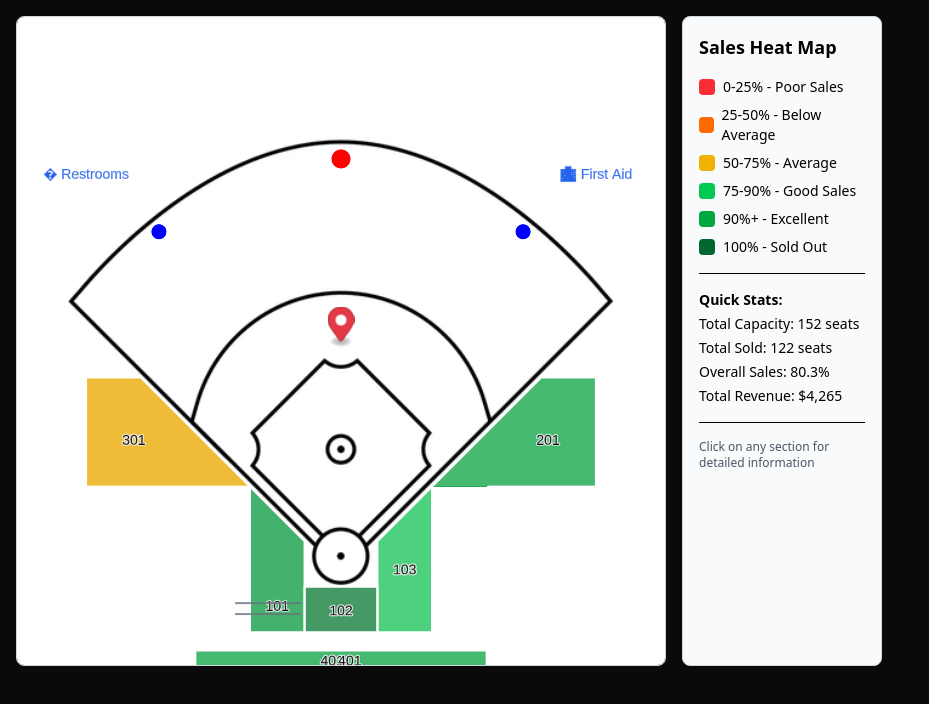
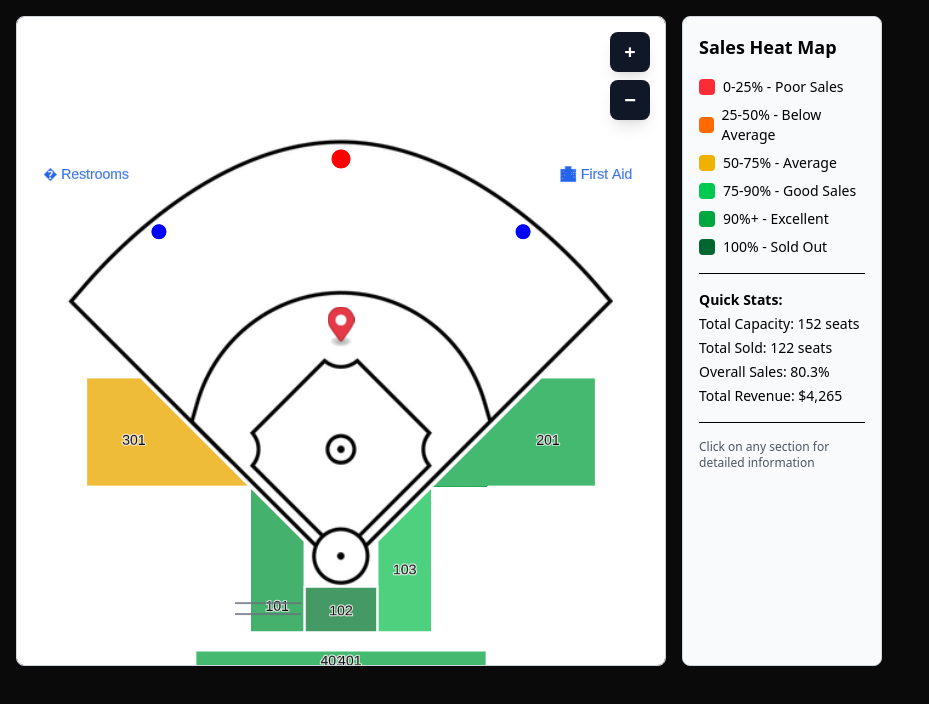
Before and after one commit to andrewgilliland/venue-maps, a React (Vite) app: page / in a window 1280 px wide. Shown: the top 704 px of the page, without its empty margins (0-929 px from the left). Built offline with nearby package versions, Linux system fonts and the light colour scheme; no server answers.

Commit message:
feat: adds custom zoom button

```diff
--- a/src/components/CustomImageMap.tsx
+++ b/src/components/CustomImageMap.tsx
@@ -1,5 +1,5 @@
 import { useEffect, useRef } from "react";
-import { Map, Popup, Marker } from "maplibre-gl";
+import { Map, Popup, Marker, NavigationControl } from "maplibre-gl";
 import "maplibre-gl/dist/maplibre-gl.css";
 import "./CustomImageMap.css";
 import { renderSectionPopoverToString } from "./SectionPopover";
@@ -277,6 +277,9 @@ export default function CustomImageMap() {
       minZoom: 7,
       maxZoom: 10,
     });
+
+    // 🎮 Add built-in zoom controls
+    map.current.addControl(new NavigationControl(), "top-right");
 
     map.current.on("load", () => {
       console.log("Map loaded, initial zoom:", map.current!.getZoom());
@@ -608,13 +611,46 @@ export default function CustomImageMap() {
     };
   }, []);
 
+  // Custom zoom functions
+  const zoomIn = () => {
+    if (map.current) {
+      map.current.zoomIn();
+    }
+  };
+
+  const zoomOut = () => {
+    if (map.current) {
+      map.current.zoomOut();
+    }
+  };
+
   return (
     <div className="flex gap-4">
       {/* Map Container */}
-      <div
-        ref={mapContainer}
-        className="w-[650px] h-[650px] rounded-lg border border-gray-300"
-      />
+      <div className="relative">
+        <div
+          ref={mapContainer}
+          className="w-[650px] h-[650px] rounded-lg border border-gray-300"
+        />
+
+        {/* Custom Zoom Controls - Modern Dark Theme */}
+        <div className="absolute top-4 right-4 flex flex-col gap-2">
+          <button
+            onClick={zoomIn}
+            className="w-10 h-10 bg-gray-900 text-white rounded-lg shadow-lg hover:bg-gray-700 flex items-center justify-center text-xl font-bold transition-all duration-200 hover:scale-105"
+            title="Zoom In"
+          >
+            +
+          </button>
+          <button
+            onClick={zoomOut}
+            className="w-10 h-10 bg-gray-900 text-white rounded-lg shadow-lg hover:bg-gray-700 flex items-center justify-center text-xl font-bold transition-all duration-200 hover:scale-105"
+            title="Zoom Out"
+          >
+            −
+          </button>
+        </div>
+      </div>
 
       {/* Heat Map Legend */}
       <div className="w-[200px] p-4 bg-gray-50 rounded-lg border border-gray-300">
```
